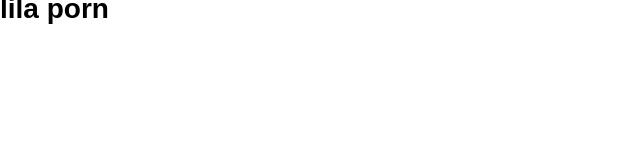
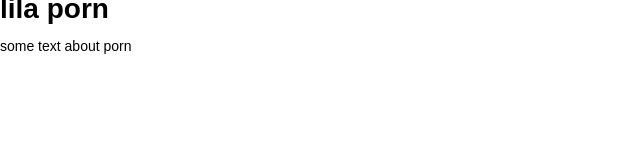
Before and after one commit to ragastar/lila-fun, a plain HTML site: page index.html in a window 1280 px wide. Shown: the whole page, without its empty margins (0-640 px from the left). Drawn offline with Linux system fonts and the light colour scheme.

Commit message:
second commit

```diff
--- a/index.html
+++ b/index.html
@@ -7,6 +7,6 @@
 </head>
 <body>
 	<h1>lila porn</h1>
-
+	<P>some text about porn</P>
 </body>
 </html>
```
